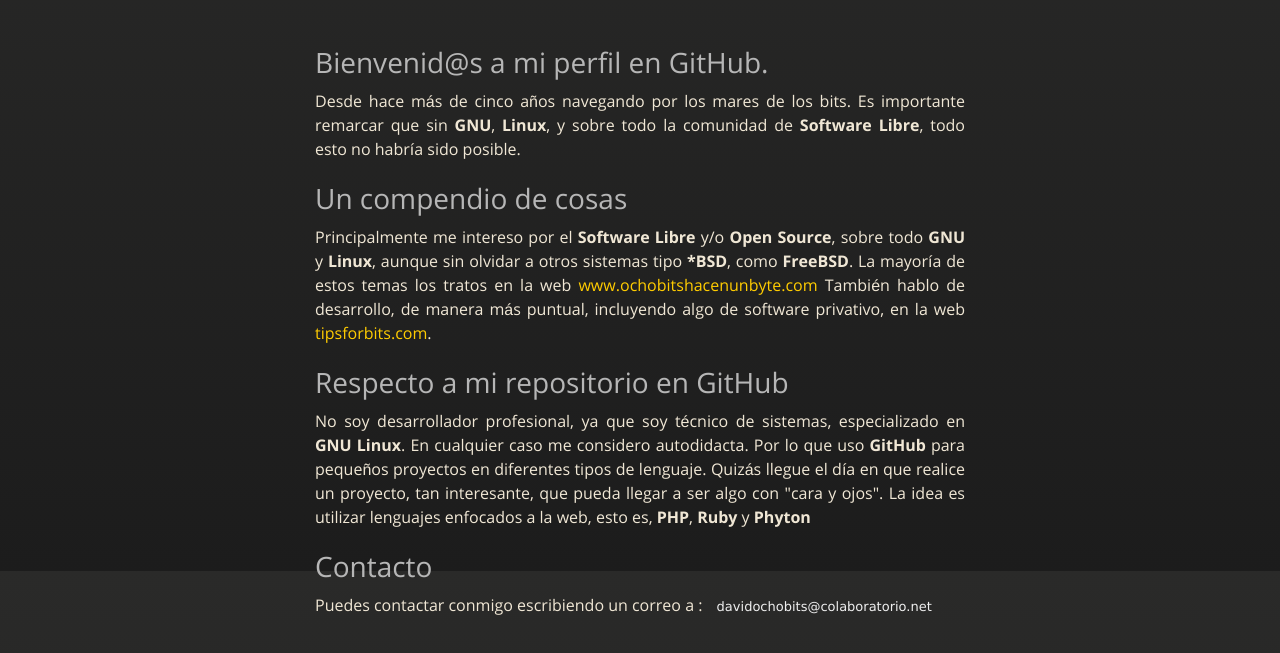
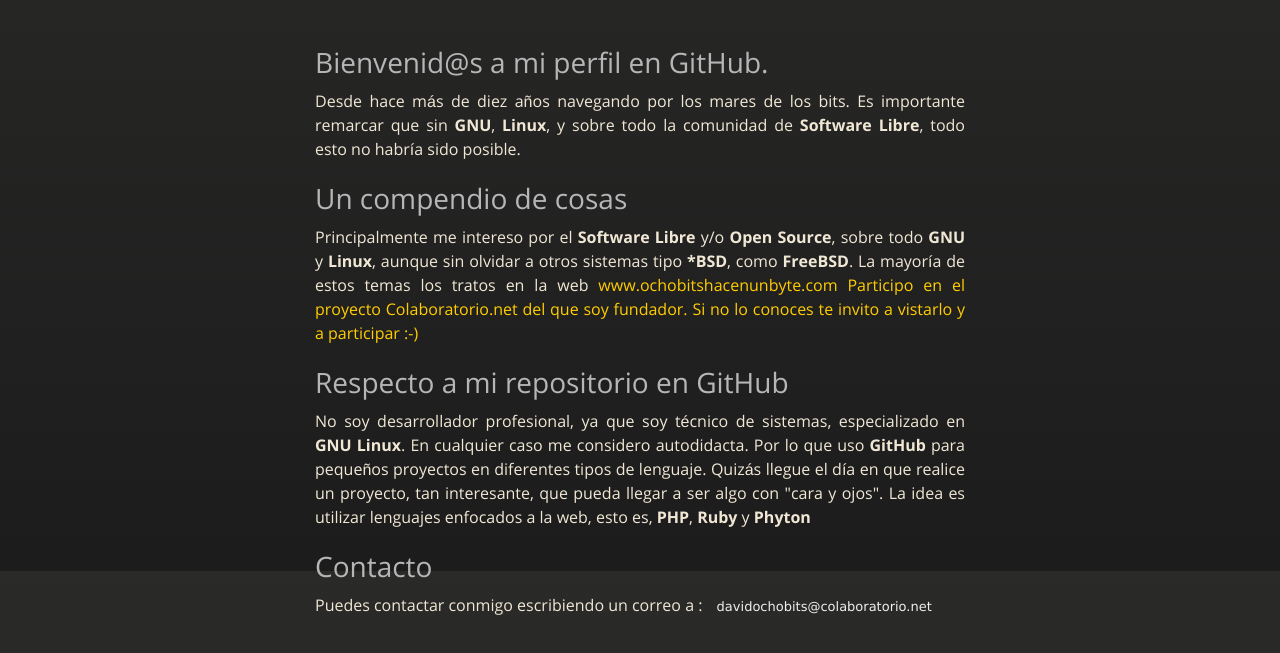
Before and after one commit to davidochobits/davidochobits.github.io, a plain HTML site: page index.html in a window 1280 px wide. Shown: the part 229-882 px from the top of the page. Drawn offline with nearby package versions, Linux system fonts and the light colour scheme.

Commit message:
Actualizo la información del perfil

```diff
--- a/index.html
+++ b/index.html
@@ -38,12 +38,12 @@
         <h3>
 <a id="bienvenida" class="anchor" href="#bienvenida" aria-hidden="true"><span class="octicon octicon-link"></span></a>Bienvenid@s a mi perfil en GitHub.</h3>
 
-<p>Desde hace más de cinco años navegando por los mares de los bits. Es importante remarcar que sin <strong>GNU</strong>, <strong>Linux</strong>, y sobre todo la comunidad de <strong>Software Libre</strong>, todo esto no habría sido posible.</p>
+<p>Desde hace más de diez años navegando por los mares de los bits. Es importante remarcar que sin <strong>GNU</strong>, <strong>Linux</strong>, y sobre todo la comunidad de <strong>Software Libre</strong>, todo esto no habría sido posible.</p>
 
 <h3>
 <a id="intereses" class="anchor" href="#intereses" aria-hidden="true"><span class="octicon octicon-link"></span></a>Un compendio de cosas</h3>
 
-<p>Principalmente me intereso por el <strong>Software Libre</strong> y/o <strong>Open Source</strong>, sobre todo <strong>GNU</strong> y <strong>Linux</strong>, aunque sin olvidar a otros sistemas tipo <strong>*BSD</strong>, como <strong>FreeBSD</strong>. La mayoría de estos temas los tratos en la web <a href="http://www.ochobitshacenunbyte.com">www.ochobitshacenunbyte.com</a> También hablo de desarrollo, de manera más puntual, incluyendo algo de software privativo, en la web <a href="http://tipsforbits.com">tipsforbits.com</a>.</p>
+<p>Principalmente me intereso por el <strong>Software Libre</strong> y/o <strong>Open Source</strong>, sobre todo <strong>GNU</strong> y <strong>Linux</strong>, aunque sin olvidar a otros sistemas tipo <strong>*BSD</strong>, como <strong>FreeBSD</strong>. La mayoría de estos temas los tratos en la web <a href="https://www.ochobitshacenunbyte.com">www.ochobitshacenunbyte.com</ai> Participo en el proyecto <a href="https://colaboratorio.net.com">Colaboratorio.net</ai> del que soy fundador. Si no lo conoces te invito a vistarlo y a participar :-)</p>
 
 <h3>
 <a id="desarrollo" class="anchor" href="#desarrollo" aria-hidden="true"><span class="octicon octicon-link"></span></a>Respecto a mi repositorio en GitHub</h3>
```
